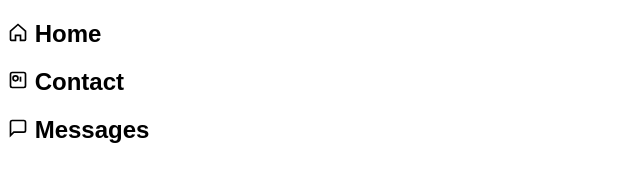
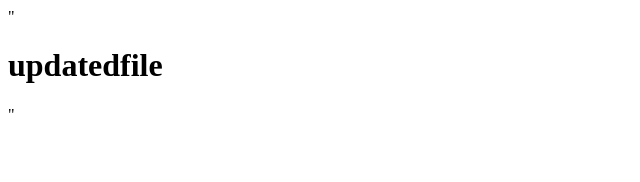
Before and after one commit to 2400040164/SECTION-75_164, a plain HTML site: page index.html in a window 1280 px wide. Shown: the whole page, without its empty margins (0-640 px from the left). Drawn offline with Linux system fonts and the light colour scheme.

Commit message:
file updated

```diff
--- a/index.html
+++ b/index.html
@@ -1,37 +1 @@
-<!DOCTYPE html>
-<html lang="en">
-<head>
-    <meta charset="UTF-8">
-    <meta name="viewport" content="width=device-width, initial-scale=1.0">
-    <title>Simple Icons Page</title>
-</head>
-<body style="font-family: Arial; background:white;">
-
-    <h2>
-        <!-- Home icon -->
-        <svg width="20" height="20" viewBox="0 0 24 24" fill="none" stroke="black" stroke-width="2">
-            <path d="M3 11L12 3l9 8v10a1 1 0 0 1-1 1h-5v-6H9v6H4a1 1 0 0 1-1-1z"/>
-        </svg>
-        Home
-    </h2>
-
-    <h2>
-        <!-- Contact icon -->
-        <svg width="20" height="20" viewBox="0 0 24 24" fill="none" stroke="black" stroke-width="2">
-            <rect x="3" y="3" width="18" height="18" rx="2"></rect>
-            <circle cx="9" cy="10" r="3"></circle>
-            <path d="M15 8v6"></path>
-        </svg>
-        Contact
-    </h2>
-
-    <h2>
-        <!-- Messages icon -->
-        <svg width="20" height="20" viewBox="0 0 24 24" fill="none" stroke="black" stroke-width="2">
-            <path d="M21 15a2 2 0 0 1-2 2H7l-4 4V5a2 2 0 0 1 2-2h14a2 2 0 0 1 2 2z"/>
-        </svg>
-        Messages
-    </h2>
-
-</body>
-</html>
+"<h1>updatedfile</h2>"
```
